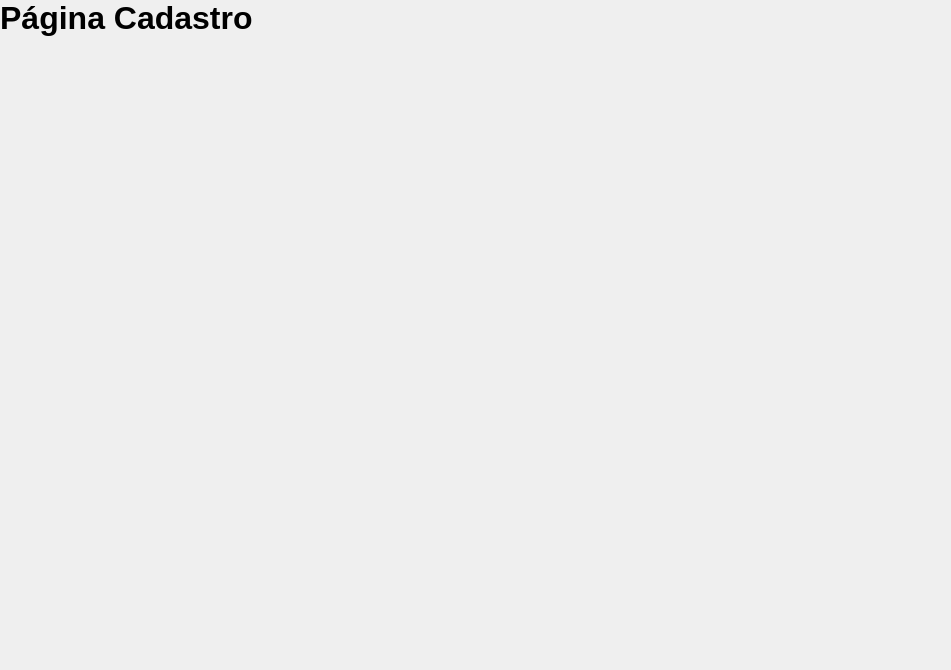
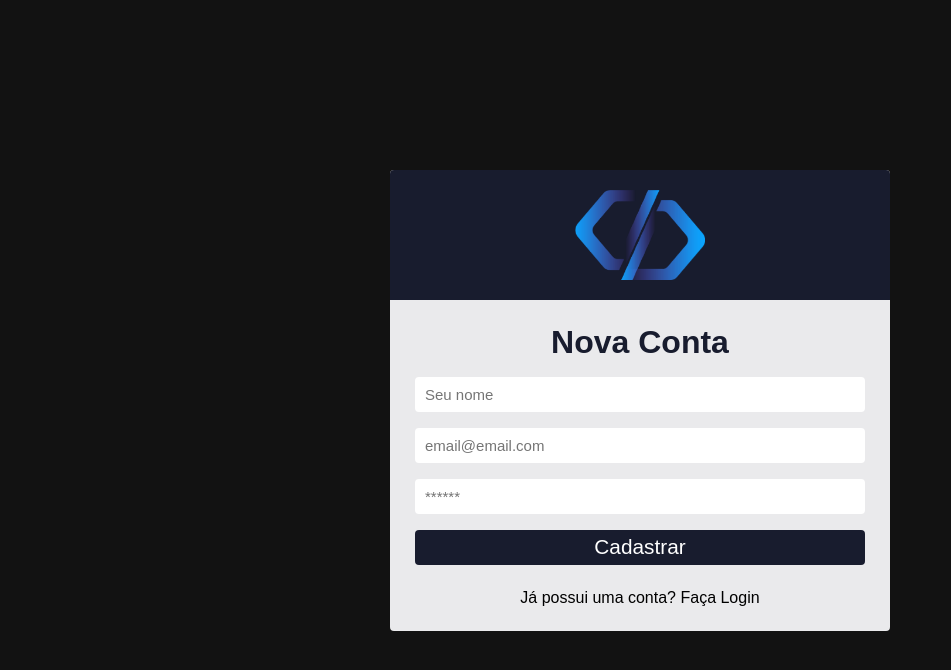
Before and after one commit to jvg87/chamadas, a React (Vite) app: page /register in a window 1280 px wide. Shown: the top 670 px of the page, without its empty margins (0-951 px from the left). Built offline with nearby package versions, Linux system fonts and the light colour scheme.

Commit message:
configurando firebase

```diff
--- a/package.json
+++ b/package.json
@@ -10,6 +10,7 @@
     "preview": "vite preview"
   },
   "dependencies": {
+    "firebase": "^9.21.0",
     "react": "^18.2.0",
     "react-dom": "^18.2.0",
     "react-router-dom": "^6.11.0"
--- /dev/null
+++ b/src/pages/Dashboard/index.jsx
@@ -0,0 +1,10 @@
+
+function Dashboard() {
+    return (
+        <div>
+            <h1>Página Dashboard</h1>
+        </div>
+    );
+}
+
+export default Dashboard;
--- a/src/pages/SignIn/index.jsx
+++ b/src/pages/SignIn/index.jsx
@@ -30,7 +30,7 @@
 
                     <button type='submit'>Acessar</button>
                 </form>
-                <Link to='/register'>Criar uma conta</Link>
+                <Link to='/register'>Não possui uma conta? Crie agora</Link>
             </div>
         </div>
     );
--- a/src/pages/SignIn/signIn.css
+++ b/src/pages/SignIn/signIn.css
@@ -9,11 +9,13 @@
 
 .login{
     background-color: #eaeaec;
-    width: 600px;
+    width: 500px;
     display: flex;
     align-items: center;
     justify-content: center;
     flex-direction: column;
+    border-radius: 4px;
+    overflow: hidden;
 }
 
 .login-area{
@@ -59,6 +61,11 @@
     background-color: #181c2e;
     color: #fff;
     font-size: 1.3rem;
+    transition: all .3s;
+}
+
+form button:hover{
+    letter-spacing: 1px;
 }
 
 .login a{
@@ -66,3 +73,7 @@
     color: #000;
     cursor: pointer;
 }
+
+.login a:hover{
+    text-decoration: underline;
+}
--- a/src/pages/SignUp/index.jsx
+++ b/src/pages/SignUp/index.jsx
@@ -1,9 +1,43 @@
-
+import logo from '../../assets/logo.png';
+import { Link } from 'react-router-dom';
+import { useState } from 'react'
 
 function SignUp() {
+    const [name, setName] = useState('')
+    const [email, setEmail] = useState('');
+    const [password, setPassword] = useState('');
+
     return (
-        <div>
-            <h1>Página Cadastro</h1>
+        <div className='container-center'>
+            <div className='login'>
+                <div className='login-area'>
+                    <img src={logo} alt="Logo do sistema de chamados" />
+                </div>
+                <form>
+                    <h1>Nova Conta</h1>
+                    <input
+                        type="text"
+                        placeholder='Seu nome'
+                        value={name}
+                        onChange={(e) => setName(e.target.value)}
+                    />
+                    <input
+                        type="text"
+                        placeholder='email@email.com'
+                        value={email}
+                        onChange={(e) => setEmail(e.target.value)}
+                    />
+                    <input
+                        type="password"
+                        placeholder='******'
+                        value={password}
+                        onChange={(e) => setPassword(e.target.value)}
+                    />
+
+                    <button type='submit'>Cadastrar</button>
+                </form>
+                <Link to='/'>Já possui uma conta? Faça Login</Link>
+            </div>
         </div>
     );
 }
--- a/src/routes/index.jsx
+++ b/src/routes/index.jsx
@@ -2,12 +2,14 @@
 
 import SignIn from '../pages/Signin';
 import SignUp from '../pages/SignUp';
+import Dashboard from '../pages/Dashboard';
 
 function RoutesApp() {
     return (
         <Routes>
             <Route path='/' element={ <SignIn/> }/>
             <Route path='/register' element={ <SignUp/> }/>
+            <Route path='/dashboard' element={ <Dashboard/> }/>
         </Routes>
     );
 }
```
Also changed, not shown: src/services/firebaseConection.jsx (added, +23 -0 lines), 1 other file (tests, documents, lock files or other folders).
